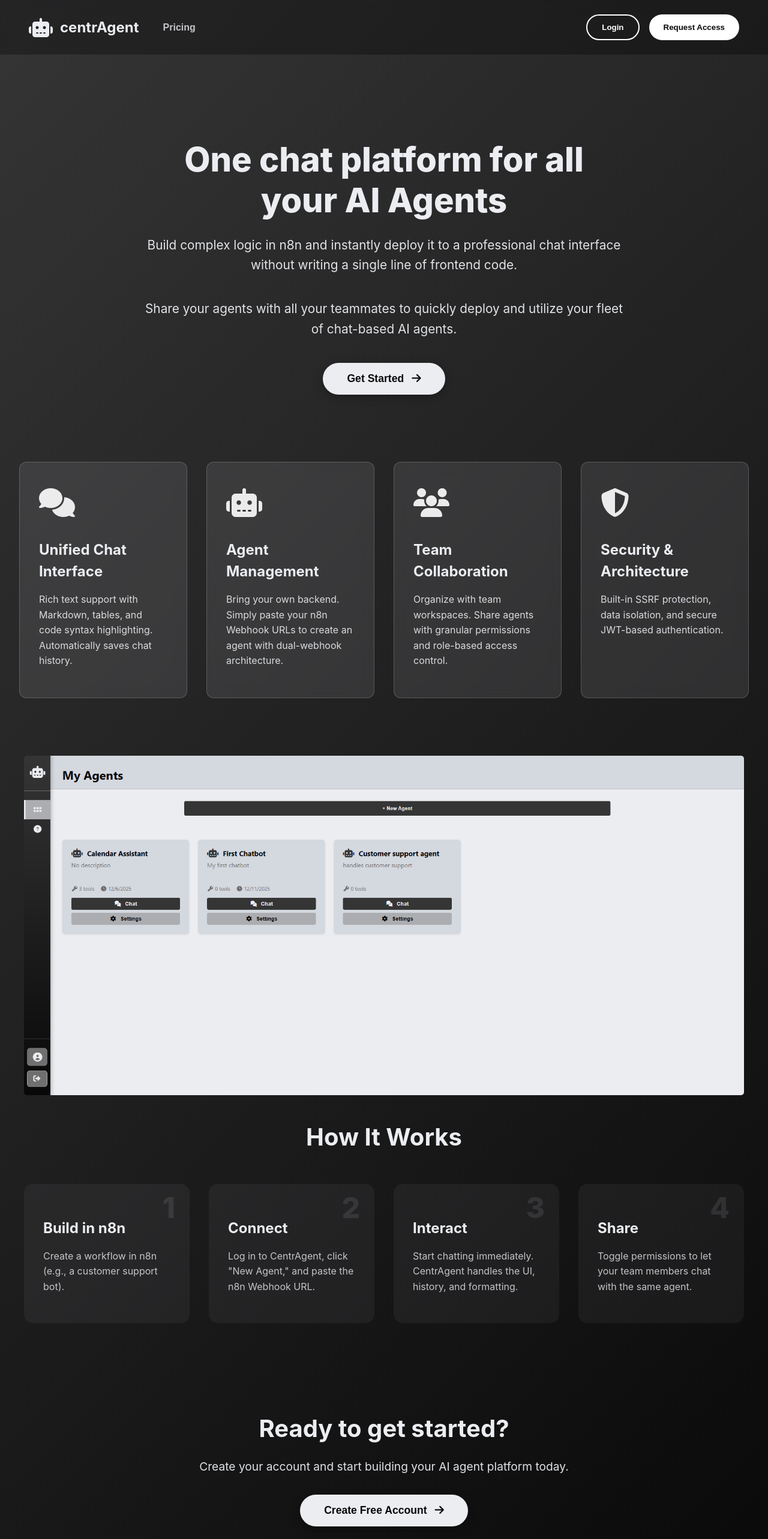
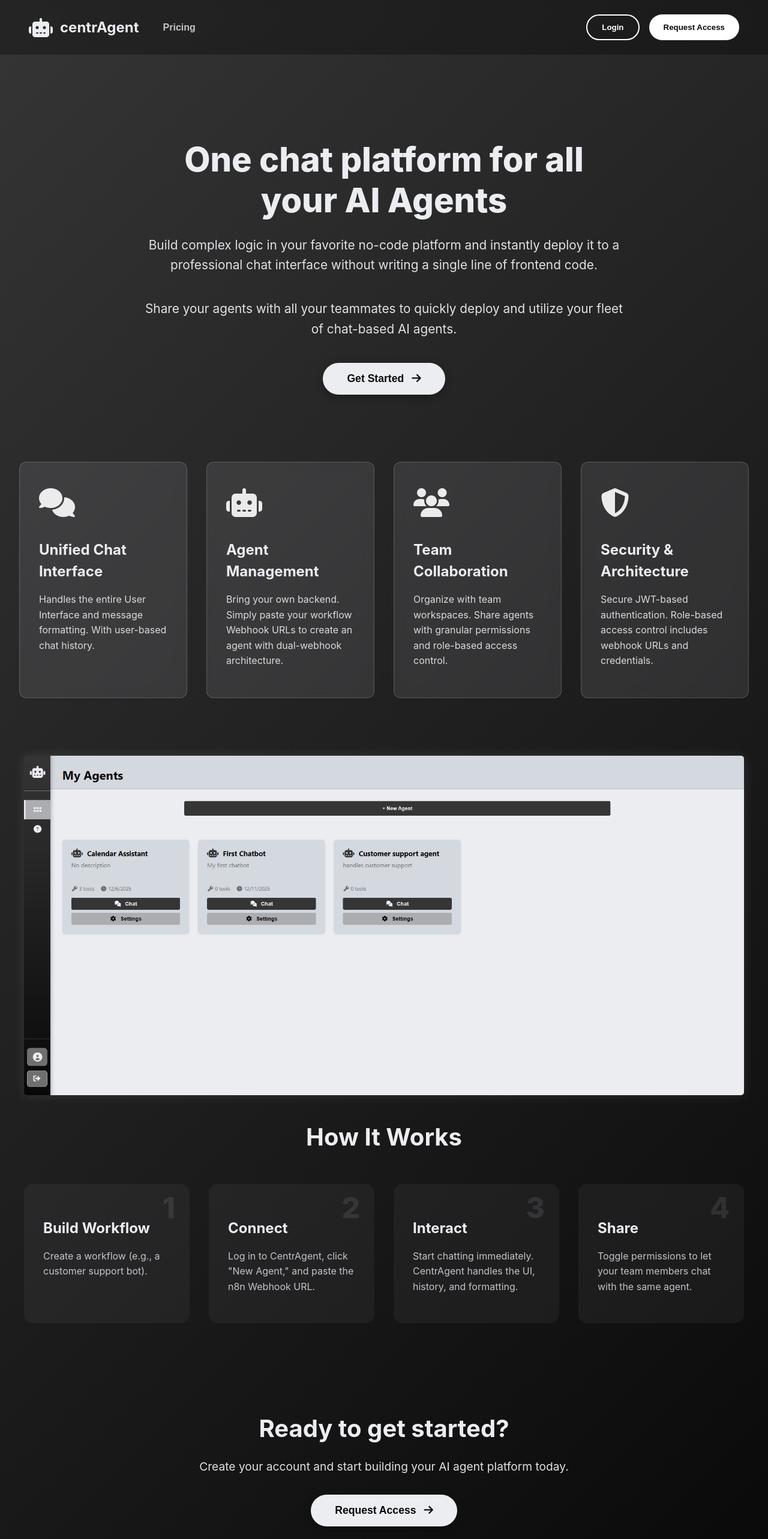
Before and after one commit to jonashjda/centrAgent_landing, a React (Vite) app: page / in a window 1280 px wide. Shown: the top 2566 px of the page at 60% size. Built offline with nearby package versions, Linux system fonts and the light colour scheme.

Commit message:
some layout & content tweaks

```diff
--- a/src/App.css
+++ b/src/App.css
@@ -1,3 +1,14 @@
+@keyframes fadeInUp {
+  from {
+    opacity: 0;
+    transform: translateY(30px);
+  }
+  to {
+    opacity: 1;
+    transform: translateY(0);
+  }
+}
+
 .landing {
   min-height: 100vh;
   display: flex;
@@ -24,6 +35,11 @@
 
 .logo i {
   font-size: 2rem;
+  transition: transform 0.3s ease;
+}
+
+.logo:hover i {
+  transform: rotate(15deg) scale(1.1);
 }
 
 .auth-buttons {
@@ -44,6 +60,8 @@
   text-align: center;
   max-width: 800px;
   padding: 4rem 2rem;
+  opacity: 0;
+  animation: fadeInUp 0.8s ease-out forwards;
 }
 
 .hero h1 {
@@ -100,7 +118,14 @@
   padding: 2rem;
   border-radius: 12px;
   transition: transform 0.2s, background 0.2s;
+  opacity: 0;
+  animation: fadeInUp 0.8s ease-out forwards;
 }
+
+.features .feature-card:nth-child(1) { animation-delay: 0.2s; }
+.features .feature-card:nth-child(2) { animation-delay: 0.4s; }
+.features .feature-card:nth-child(3) { animation-delay: 0.6s; }
+.features .feature-card:nth-child(4) { animation-delay: 0.8s; }
 
 .feature-card:hover {
   transform: translateY(-5px);
@@ -128,6 +153,8 @@
   text-align: center;
   padding: 4rem 2rem;
   max-width: 700px;
+  opacity: 0;
+  animation: fadeInUp 0.8s ease-out 0.5s forwards;
 }
 
 .cta h2 {
@@ -211,7 +238,14 @@
   position: relative;
   text-align: left;
   transition: transform 0.2s, background 0.2s;
+  opacity: 0;
+  animation: fadeInUp 0.8s ease-out forwards;
 }
+
+.steps-grid .step-card:nth-child(1) { animation-delay: 0.2s; }
+.steps-grid .step-card:nth-child(2) { animation-delay: 0.4s; }
+.steps-grid .step-card:nth-child(3) { animation-delay: 0.6s; }
+.steps-grid .step-card:nth-child(4) { animation-delay: 0.8s; }
 
 .step-card:hover {
   transform: translateY(-5px);
@@ -284,7 +318,13 @@
   display: flex;
   flex-direction: column;
   transition: transform 0.3s, box-shadow 0.3s;
+  opacity: 0;
+  animation: fadeInUp 0.8s ease-out forwards;
 }
+
+.pricing-container .pricing-card:nth-child(1) { animation-delay: 0.2s; }
+.pricing-container .pricing-card:nth-child(2) { animation-delay: 0.4s; }
+.pricing-container .pricing-card:nth-child(3) { animation-delay: 0.6s; }
 
 .pricing-card:hover {
   transform: translateY(-5px);
@@ -349,7 +389,9 @@
 .platform-img {
   max-width: 100%;
   border-radius: 5px;
-  box-shadow: white;
+  box-shadow: 0 0 20px rgba(255, 255, 255, 0.1);
+  opacity: 0;
+  animation: fadeInUp 0.8s ease-out 0.4s forwards;
 }
 
 /* Responsive design */
--- a/src/LandingPage.jsx
+++ b/src/LandingPage.jsx
@@ -40,7 +40,7 @@
         <section className="hero">
           <h1>One chat platform for all your AI Agents</h1>
           <p className="hero-subtitle">
-            Build complex logic in n8n and instantly deploy it to a professional chat interface without writing a single line of frontend code.
+            Build complex logic in your favorite no-code platform and instantly deploy it to a professional chat interface without writing a single line of frontend code.
           </p>
           <p className='hero-subtitle'>
             Share your agents with all your teammates to quickly deploy and utilize your fleet of chat-based AI agents.
@@ -56,7 +56,7 @@
               <i className="fa-solid fa-comments"></i>
             </div>
             <h3>Unified Chat Interface</h3>
-            <p>Rich text support with Markdown, tables, and code syntax highlighting. Automatically saves chat history.</p>
+            <p>Handles the entire User Interface and message formatting. With user-based chat history.</p>
           </div>
 
           <div className="feature-card">
@@ -64,7 +64,7 @@
               <i className="fa-solid fa-robot"></i>
             </div>
             <h3>Agent Management</h3>
-            <p>Bring your own backend. Simply paste your n8n Webhook URLs to create an agent with dual-webhook architecture.</p>
+            <p>Bring your own backend. Simply paste your workflow Webhook URLs to create an agent with dual-webhook architecture.</p>
           </div>
 
           <div className="feature-card">
@@ -80,7 +80,7 @@
               <i className="fa-solid fa-shield-halved"></i>
             </div>
             <h3>Security & Architecture</h3>
-            <p>Built-in SSRF protection, data isolation, and secure JWT-based authentication.</p>
+            <p>Secure JWT-based authentication. Role-based access control includes webhook URLs and credentials.</p>
           </div>
         </section>
 
@@ -92,8 +92,8 @@
           <div className="steps-grid">
             <div className="step-card">
               <div className="step-number">1</div>
-              <h3>Build in n8n</h3>
-              <p>Create a workflow in n8n (e.g., a customer support bot).</p>
+              <h3>Build Workflow</h3>
+              <p>Create a workflow (e.g., a customer support bot).</p>
             </div>
             <div className="step-card">
               <div className="step-number">2</div>
@@ -117,7 +117,7 @@
           <h2>Ready to get started?</h2>
           <p>Create your account and start building your AI agent platform today.</p>
           <button onClick={handleAccessRequest} className="btn-hero">
-            Create Free Account <i className="fa-solid fa-arrow-right"></i>
+            Request Access <i className="fa-solid fa-arrow-right"></i>
           </button>
         </section>
 
--- a/src/Pricing.jsx
+++ b/src/Pricing.jsx
@@ -4,10 +4,10 @@
 
 export default function Pricing() {
   const navigate = useNavigate();
-  const platformUrl = 'http://localhost:5173';
+  const platformUrl = 'https://centragent.netlify.app';
 
   const handleLogin = () => {
-    window.location.href = `${platformUrl}/login`;
+    window.location.href = `${platformUrl}`;
   };
 
   const handleAccessRequest = (planType) => {
--- a/src/RequestAccess.jsx
+++ b/src/RequestAccess.jsx
@@ -109,7 +109,7 @@
                 )}
 
                 <div>
-                  <label htmlFor="reason" style={{ display: 'block', marginBottom: '0.5rem' }}>How do you plan to use n8n Chat?</label>
+                  <label htmlFor="reason" style={{ display: 'block', marginBottom: '0.5rem' }}>How do you plan to use centrAgent?</label>
                   <textarea
                     id="reason"
                     name="reason"
```
